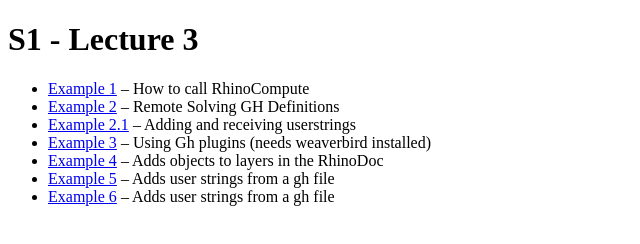
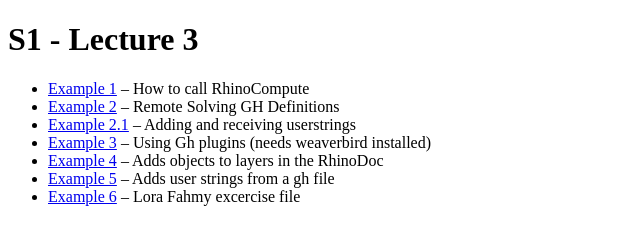
Before and after one commit to iaac-macad/assignment-03-lorafahmy, a plain HTML site: page index.html in a window 1280 px wide. Shown: the full height of the page, 0-640 px from the left. Drawn offline with Linux system fonts and the light colour scheme.

Commit message:
Update index.html

```diff
--- a/index.html
+++ b/index.html
@@ -13,7 +13,7 @@
             <li><a href="./example3/">Example 3</a> – Using Gh plugins (needs weaverbird installed)</li>
             <li><a href="./example4/">Example 4</a> – Adds objects to layers in the RhinoDoc</li>
             <li><a href="./example5/">Example 5</a> – Adds user strings from a gh file</li>
-            <li><a href="./example6/">Example 6</a> – Adds user strings from a gh file</li>
+            <li><a href="./example6/">Example 6</a> – Lora Fahmy excercise file </li>
         </ul>
     </body>
 </html>
```
